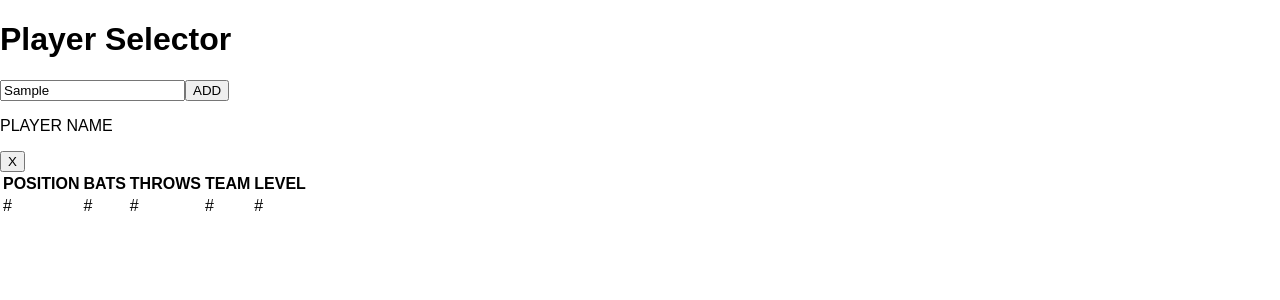
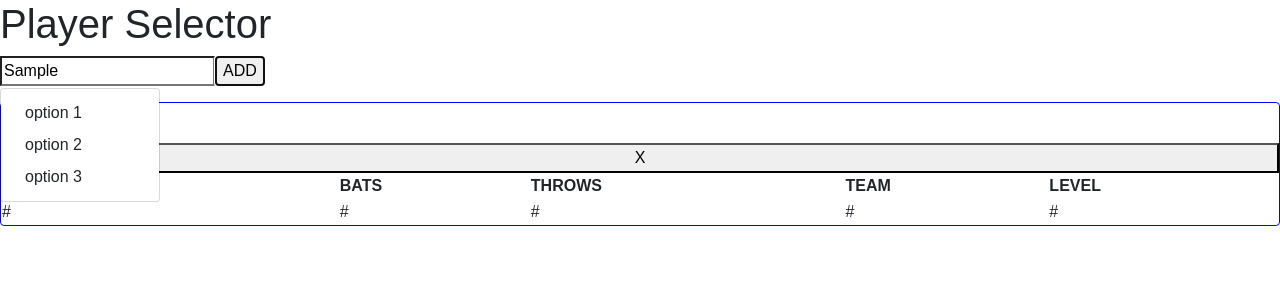
Before and after one commit to MrsLong/player-selector, a React (Create React App) app: page / in a window 1280 px wide. Both pictures are taken after typing "Sample" into the empty fields and a click on the button "ADD". Shown: the top 300 px of the page. Built offline with nearby package versions, Linux system fonts and the light colour scheme.

Commit message:
Created dropdown for search

```diff
--- a/public/index.html
+++ b/public/index.html
@@ -10,6 +10,7 @@
     -->
     <link rel="manifest" href="%PUBLIC_URL%/manifest.json">
     <link rel="shortcut icon" href="%PUBLIC_URL%/favicon.ico">
+    <link rel="stylesheet" href="https://maxcdn.bootstrapcdn.com/bootstrap/4.0.0-beta.2/css/bootstrap.min.css" integrity="sha384-PsH8R72JQ3SOdhVi3uxftmaW6Vc51MKb0q5P2rRUpPvrszuE4W1povHYgTpBfshb" crossorigin="anonymous">
     <!--
       Notice the use of %PUBLIC_URL% in the tags above.
       It will be replaced with the URL of the `public` folder during the build.
--- a/src/App.css
+++ b/src/App.css
@@ -0,0 +1,12 @@
+.search {
+  position: relative;
+}
+
+.dropdown-menu {
+  position: absolute;
+}
+
+.card {
+  border: 1px blue solid;
+  margin-top: 1rem;
+}
--- a/src/App.js
+++ b/src/App.js
@@ -27,24 +27,36 @@ class App extends Component {
             onChange={this.handleChange.bind(this)}
           />
           <button>ADD</button>
+
+          {this.state.value.length > 0 ? (
+            <div className="dropdown-menu show">
+              <a className="dropdown-item">option 1</a>
+              <a className="dropdown-item">option 2</a>
+              <a className="dropdown-item">option 3</a>
             </div>
-        <div className="Card">
+          ) : null}
+        </div>
+        <div className="card">
           <p>PLAYER NAME</p>
           <button>X</button>
           <table>
             <thead>
+              <tr>
                 <th>POSITION</th>
                 <th>BATS</th>
                 <th>THROWS</th>
                 <th>TEAM</th>
                 <th>LEVEL</th>
+              </tr>
             </thead>
             <tbody>
+              <tr>
                 <td>#</td>
                 <td>#</td>
                 <td>#</td>
                 <td>#</td>
                 <td>#</td>
+              </tr>
             </tbody>
           </table>
         </div>
```
Lines whose indentation alone changed are shown as unchanged.
